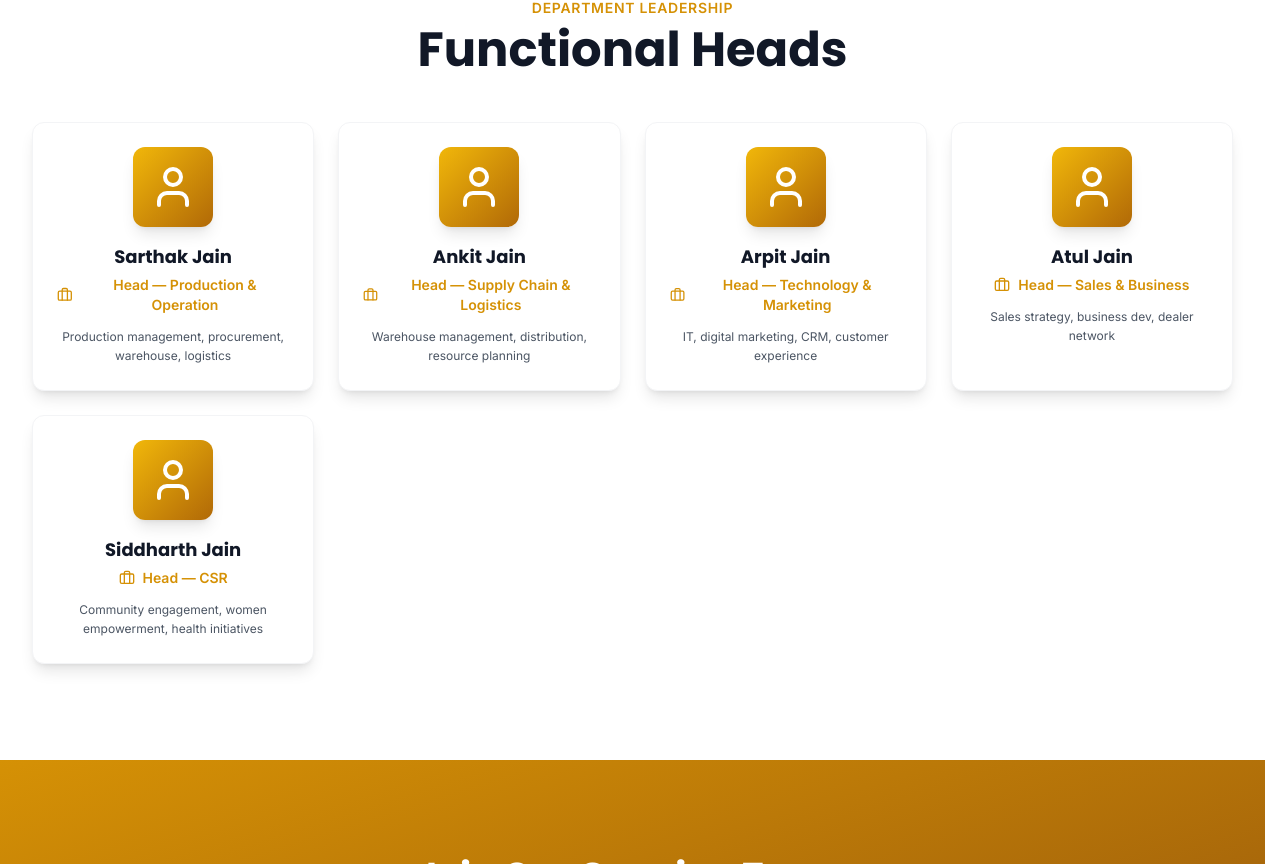
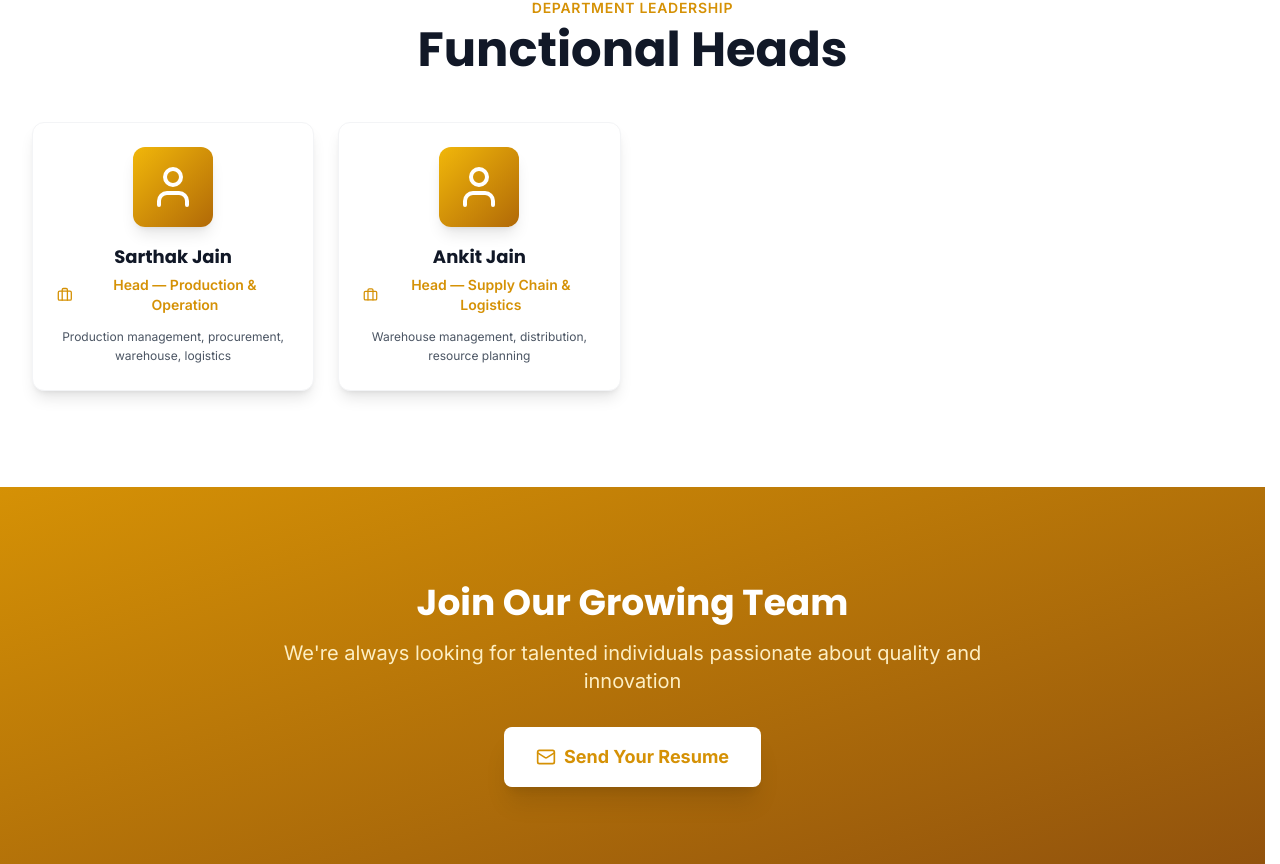
Before and after one commit to arpitjain-in/samayshri-web-v1, a React (Vite) app: page /team in a window 1280 px wide. Shown: the part 1638-2502 px from the top of the page. Built offline with nearby package versions, Linux system fonts and the light colour scheme; no server answers.

Commit message:
Name Correction

```diff
--- a/src/data/team.js
+++ b/src/data/team.js
@@ -9,7 +9,7 @@ export const teamMembers = [
   },
   {
     id: 2,
-    name: 'R.J Jain',
+    name: 'R.K Jain',
     title: 'COO',
     level: 'executive',
     responsibilities: 'Operations strategy, legal, financial oversight, supply chain',
@@ -38,29 +38,29 @@ export const teamMembers = [
     level: 'head',
     responsibilities: 'Warehouse management, distribution, resource planning',
     image: '/team/ankit-jain.jpg',
-  },
-  {
-    id: 6,
-    name: 'Arpit Jain',
-    title: 'Head — Technology & Marketing',
-    level: 'head',
-    responsibilities: 'IT, digital marketing, CRM, customer experience',
-    image: '/team/arpit-jain.jpg',
-  },
-  {
-    id: 7,
-    name: 'Atul Jain',
-    title: 'Head — Sales & Business',
-    level: 'head',
-    responsibilities: 'Sales strategy, business dev, dealer network',
-    image: '/team/atul-jain.jpg',
-  },
-  {
-    id: 8,
-    name: 'Siddharth Jain',
-    title: 'Head — CSR',
-    level: 'head',
-    responsibilities: 'Community engagement, women empowerment, health initiatives',
-    image: '/team/siddharth-jain.jpg',
-  },
+  }
+  // {
+  //   id: 6,
+  //   name: 'Arpit Jain',
+  //   title: 'Head — Technology & Marketing',
+  //   level: 'head',
+  //   responsibilities: 'IT, digital marketing, CRM, customer experience',
+  //   image: '/team/arpit-jain.jpg',
+  // },
+  // {
+  //   id: 7,
+  //   name: 'Atul Jain',
+  //   title: 'Head — Sales & Business',
+  //   level: 'head',
+  //   responsibilities: 'Sales strategy, business dev, dealer network',
+  //   image: '/team/atul-jain.jpg',
+  // },
+  // {
+  //   id: 8,
+  //   name: 'Siddharth Jain',
+  //   title: 'Head — CSR',
+  //   level: 'head',
+  //   responsibilities: 'Community engagement, women empowerment, health initiatives',
+  //   image: '/team/siddharth-jain.jpg',
+  // },
 ];
```
